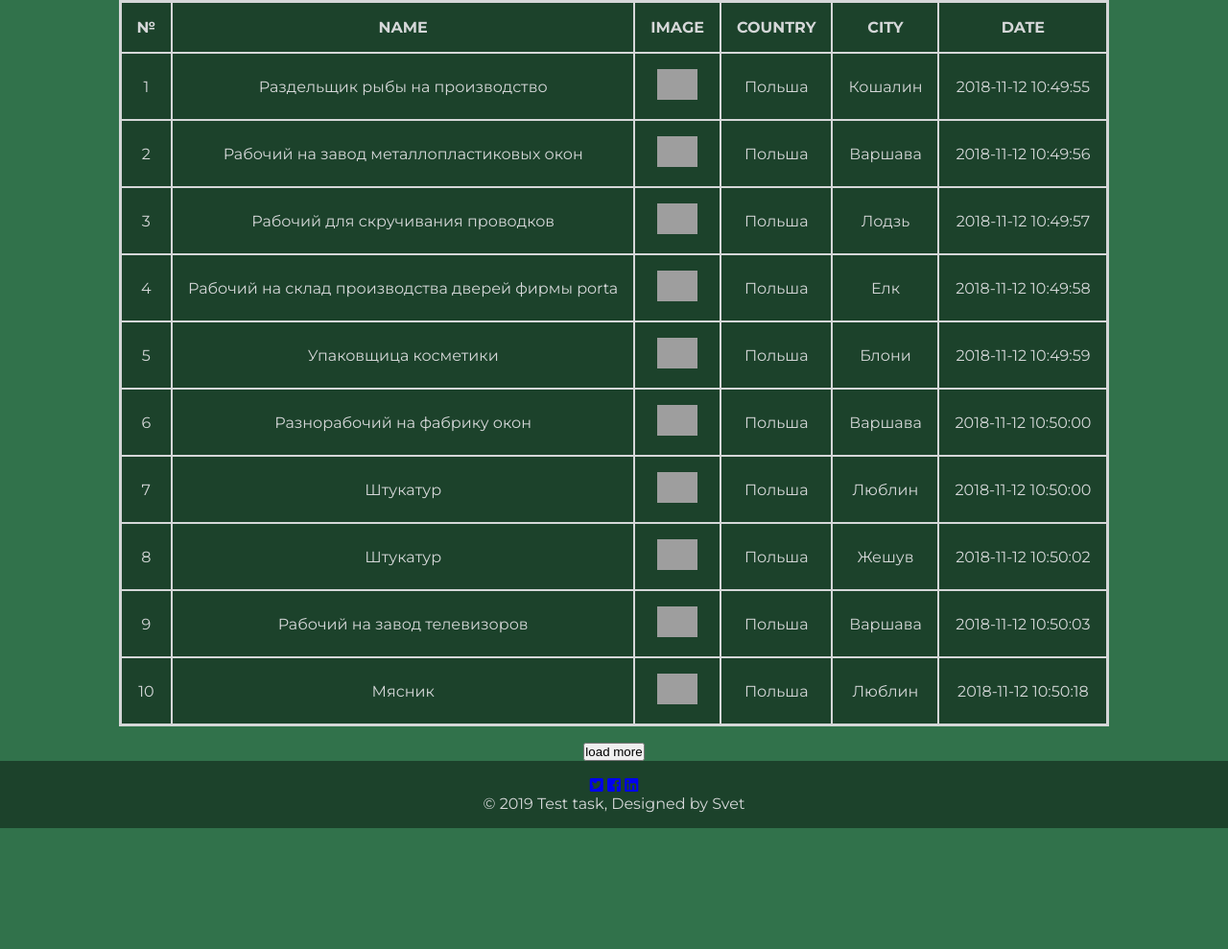
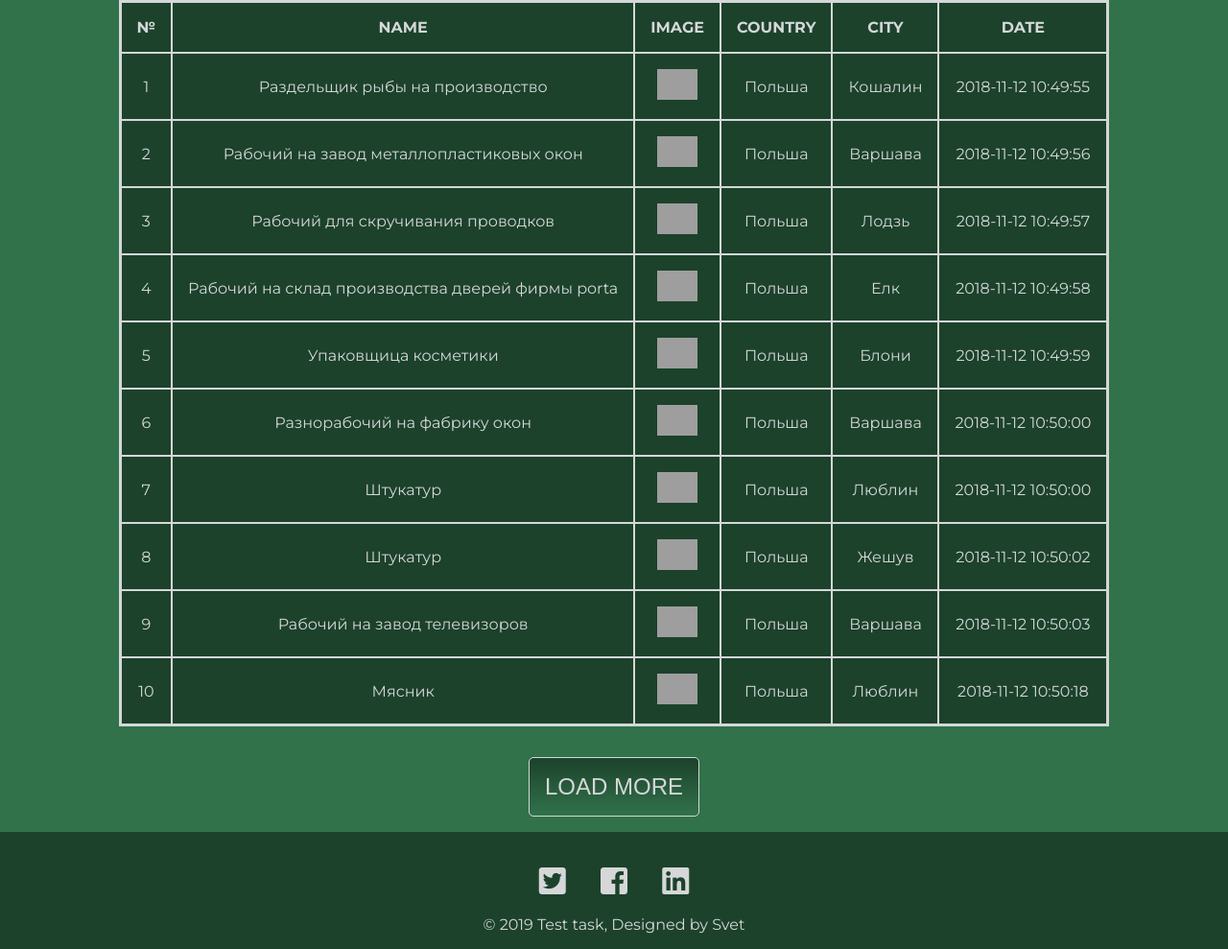
Before and after one commit to SvitlanaTsupryk-jul18/FotoMaxe, a website: page index.html in a window 1280 px wide. Shown: the part 205-1194 px from the top of the page at 96% size. Before the commit the page ends 1068 px from the top, so only its background shows below. Drawn offline with Linux system fonts and the light colour scheme; grey boxes are pictures that could not be loaded.

Commit message:
add styles to footer

```diff
--- a/sass/style.scss
+++ b/sass/style.scss
@@ -207,8 +207,45 @@ img {
     }
 }
 
-footer {
+.btn {
+    background: linear-gradient(to top, $bg-color, $main-color);
+    color: $text-color;
+    padding: 1rem;
+    font-size: 1.5rem;
+    margin: 1rem auto;
+    border-radius: 5px;
+    border: 1px solid $text-color;
+    text-transform: uppercase;
+    transition: all .3s;
+
+    &:hover {
+        background: linear-gradient(to top, $bg-color, $text-color);
+        color: $main-color;
+    }
+}
+
+.fab {
+    transition: all .2s;
+}
+
+.footer {
     background-color: $main-color;
     padding: 1rem;
     text-align: center;
+
+    &__socials {
+        padding: 1em;
+    }
+
+    &__icon {
+        font-size: 2rem;
+        color: $text-color;
+        margin: 1rem;
+
+        &:hover .fab {
+            transform: scale(1.2);
+            transform-origin: center;
+        }
+
+    }
 }
```
Also changed, not shown: css/style.css.
